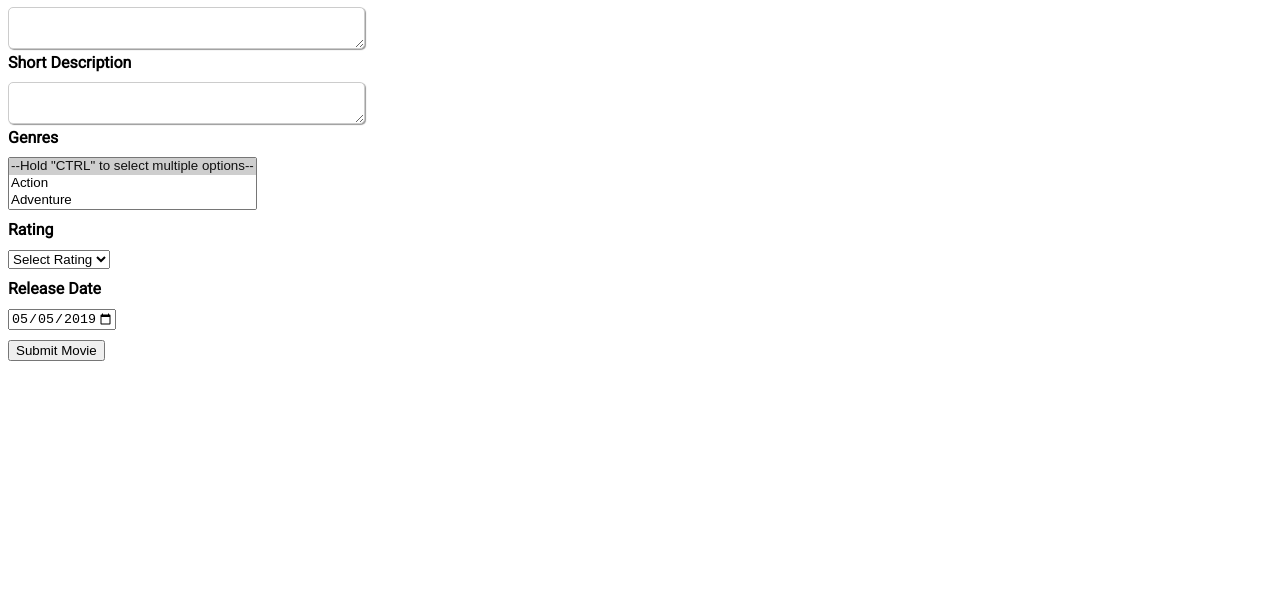
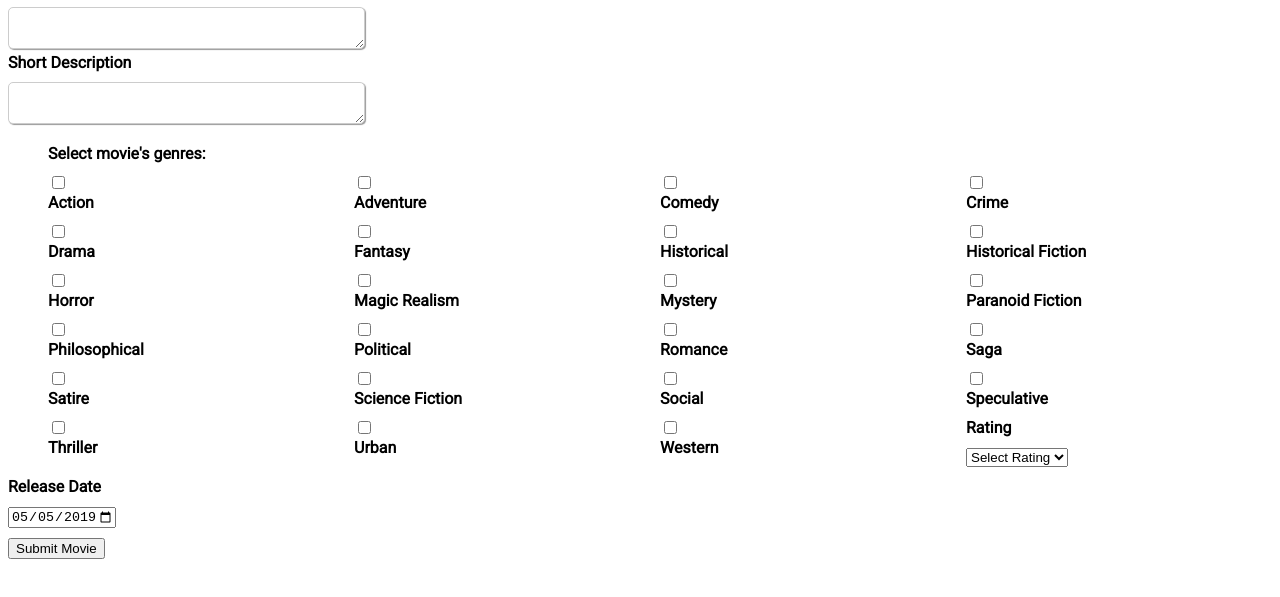
Before and after one commit to js-mentorship-razvan/project-2, a plain HTML site: page app/src/index.html in a window 1280 px wide. Shown: the part 97-694 px from the top of the page. Drawn offline with Linux system fonts and the light colour scheme.

Commit message:
#7 Changed Genres to checkbox type data

```diff
--- a/app/src/index.html
+++ b/app/src/index.html
@@ -20,34 +20,173 @@
     <label id="shortDescription" for="shortDescription">Short Description</label>
     <textarea id="shortDescription" name="shortDescription" rows="1" cols="40"></textarea>
 
-    <label for="selectGenres">Genres</label>
-    <select id="selectGenres" multiple size="3">
-        <option value="" selected>--Hold "CTRL" to select multiple options--</option>
-        <option value="action">Action</option>
-        <option value="adventure">Adventure</option>
-        <option value="comedy">Comedy</option>
-        <option value="crime">Crime</option>
-        <option value="drama">Drama</option>
-        <option value="fantasy">Fantasy</option>
-        <option value="historical">Historical</option>
-        <option value="historicalFiction">Historical Fiction</option>
-        <option value="horror">Horror</option>
-        <option value="magicRealism">Magic Realism</option>
-        <option value="mystery">Mystery</option>
-        <option value="paranoidFiction">Paranoid Fiction</option>
-        <option value="philosophical">Philosophical</option>
-        <option value="political">Political</option>
-        <option value="romance">Romance</option>
-        <option value="saga">Saga</option>
-        <option value="satire">Satire</option>
-        <option value="scienceFiction">Science Fiction</option>
-        <option value="social">Social</option>
-        <option value="speculative">Speculative</option>
-        <option value="thriller">Thriller</option>
-        <option value="urban">Urban</option>
-        <option value="western">Western</option>
-    </select>
 
+   <ul class="checkbox-grid">
+
+    <p>Select movie's genres:</p>
+
+    <li><div>
+        <input type="checkbox" id="action" name="genres" value="action">
+        <label for="action">Action</label>
+    </div>
+    </li>
+
+    <li>
+    <div>
+            <input type="checkbox" id="adventure" name="genres" value="adventure">
+            <label for="adventure">Adventure</label>
+    </div>
+    </li>
+
+    <li>
+    <div>
+            <input type="checkbox" id="comedy" name="genres" value="comedy">
+            <label for="comedy">Comedy</label>
+    </div>
+    </li>
+
+    <li>
+    <div>
+            <input type="checkbox" id="crime" name="genres" value="crime">
+            <label for="crime">Crime</label>
+    </div>
+    </li>
+
+    <li>
+    <div>
+            <input type="checkbox" id="drama" name="genres" value="drama">
+            <label for="drama">Drama</label>
+    </div>
+    </li>
+
+    <li>
+    <div>
+            <input type="checkbox" id="fantasy" name="genres" value="fantasy">
+            <label for="fantasy">Fantasy</label>
+    </div>
+    </li>
+
+    <li>
+    <div>
+            <input type="checkbox" id="historical" name="genres" value="historical">
+            <label for="historical">Historical</label>
+    </div>
+    </li>
+
+    <li>
+    <div>
+            <input type="checkbox" id="historical-fiction" name="genres" value="historical-fiction">
+            <label for="historical-fiction">Historical Fiction</label>
+    </div>
+    </li>
+
+    <li>
+    <div>
+            <input type="checkbox" id="horror" name="genres" value="horror">
+            <label for="horror">Horror</label>
+    </div>
+    </li>
+
+    <li>
+    <div>
+            <input type="checkbox" id="magic-realism" name="genres" value="magic-realism">
+            <label for="magic-realism">Magic Realism</label>
+    </div>
+    </li>
+
+    <li>
+    <div>
+            <input type="checkbox" id="mystery" name="genres" value="mystery">
+            <label for="mystery">Mystery</label>
+    </div>
+
+    <li>
+    <div>
+            <input type="checkbox" id="paranoid-fiction" name="genres" value="paranoid-fiction">
+            <label for="paranoid-fiction">Paranoid Fiction</label>
+    </div>
+    </li>
+
+    <li>
+    <div>
+            <input type="checkbox" id="philosophical" name="genres" value="philosophical">
+            <label for="philosophical">Philosophical</label>
+    </div>
+    </li>
+
+    <li>
+    <div>
+            <input type="checkbox" id="political" name="genres" value="political">
+            <label for="political">Political</label>
+    </div>
+    </li>
+
+    <li>
+    <div>
+            <input type="checkbox" id="romance" name="genres" value="romance">
+            <label for="romance">Romance</label>
+    </div>
+    </li>
+
+    <li>
+    <div>
+            <input type="checkbox" id="saga" name="genres" value="saga">
+            <label for="saga">Saga</label>
+    </div>
+    </li>
+
+    <li>
+    <div>
+            <input type="checkbox" id="satire" name="genres" value="satire">
+            <label for="satire">Satire</label>
+    </div>
+    </li>
+
+    <li>
+    <div>
+            <input type="checkbox" id="science-fiction" name="genres" value="science-fiction">
+            <label for="science-fiction">Science Fiction</label>
+    </div>
+    </li>
+
+    <li>
+    <div>
+            <input type="checkbox" id="social" name="genres" value="social">
+            <label for="social">Social</label>
+    </div>
+    </li>
+
+    <li>
+    <div>
+            <input type="checkbox" id="speculative" name="genres" value="speculative">
+            <label for="speculative">Speculative</label>
+    </div>
+    </li>
+
+    <li>
+    <div>
+            <input type="checkbox" id="thriller" name="genres" value="thriller">
+            <label for="thriller">Thriller</label>
+    </div>
+    </li>
+
+    <li>
+    <div>
+            <input type="checkbox" id="urban" name="genres" value="urban">
+            <label for="urban">Urban</label>
+    </div>
+    </li>
+
+    <li>
+    <div>
+            <input type="checkbox" id="western" name="genres" value="western">
+            <label for="western">Western</label>
+    </div>
+    </li>
+
+</ul>
+
+<div>
     <label for="rating">Rating</label>
     <select id="rating">
         <option value="selectRating" selected>Select Rating</option>
@@ -62,6 +201,7 @@
         <option value="2">2</option>
         <option value="1">1</option>
     </select>
+</div>
 
     <label id="releaseDate" for="releaseDate">Release Date</label>
     <input type="date" id="releaseDate" name="release-date" value="2019-05-05"
--- a/app/src/styles/style.css
+++ b/app/src/styles/style.css
@@ -3,11 +3,24 @@ h1 {
     text-align: center;
 }
 
+.checkbox-grid li{
+    display: block;
+    float: left;
+    width: 25%;
+}
+
+p,
 label {
+    font-family: 'Roboto', sans-serif;
     display: block;
     font-weight: bold;
     margin-bottom: 10px;
 }
+
+#input {
+    margin: .4rem;
+}
+
 body {
     font-family: 'Roboto', sans-serif;
 }
```
